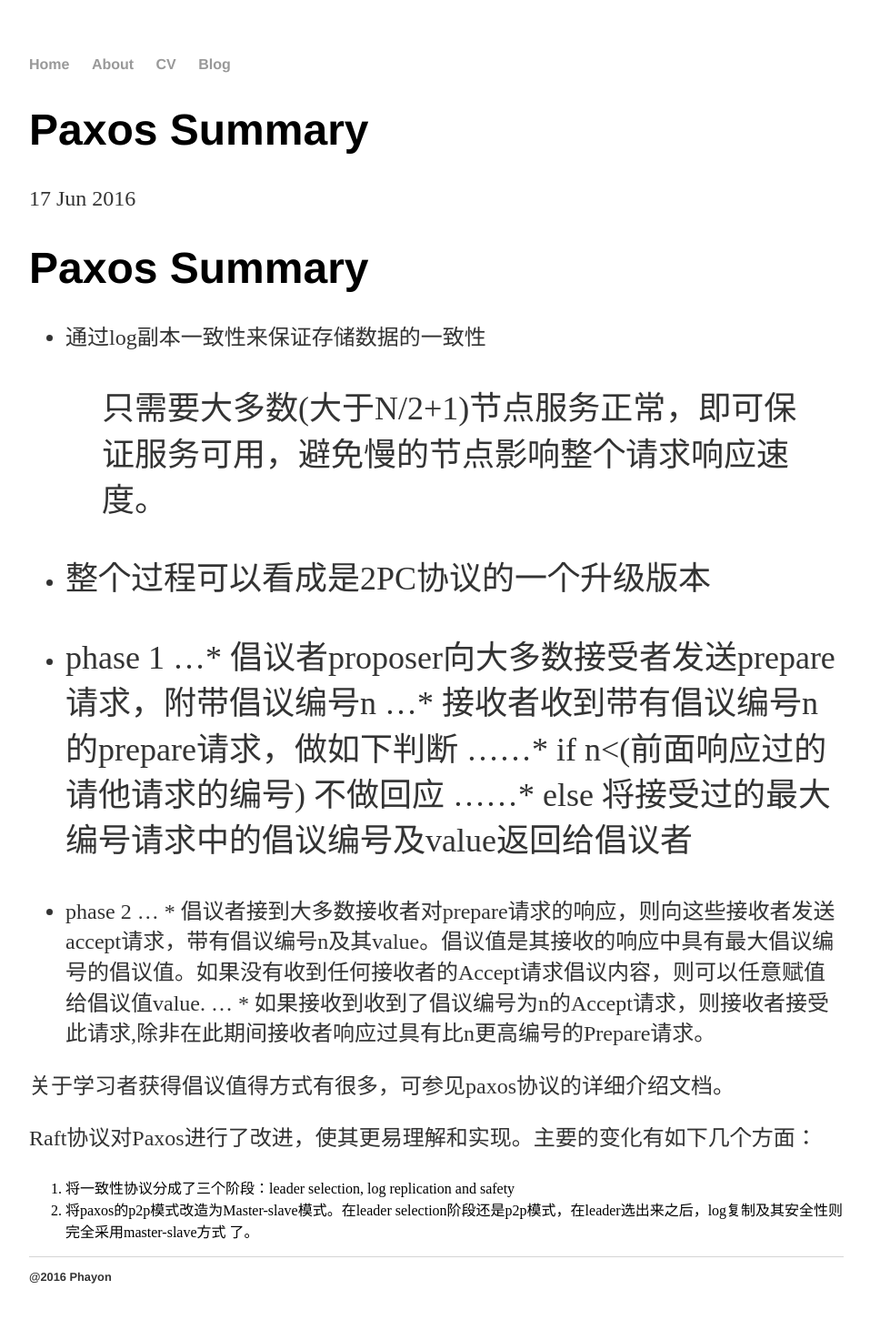
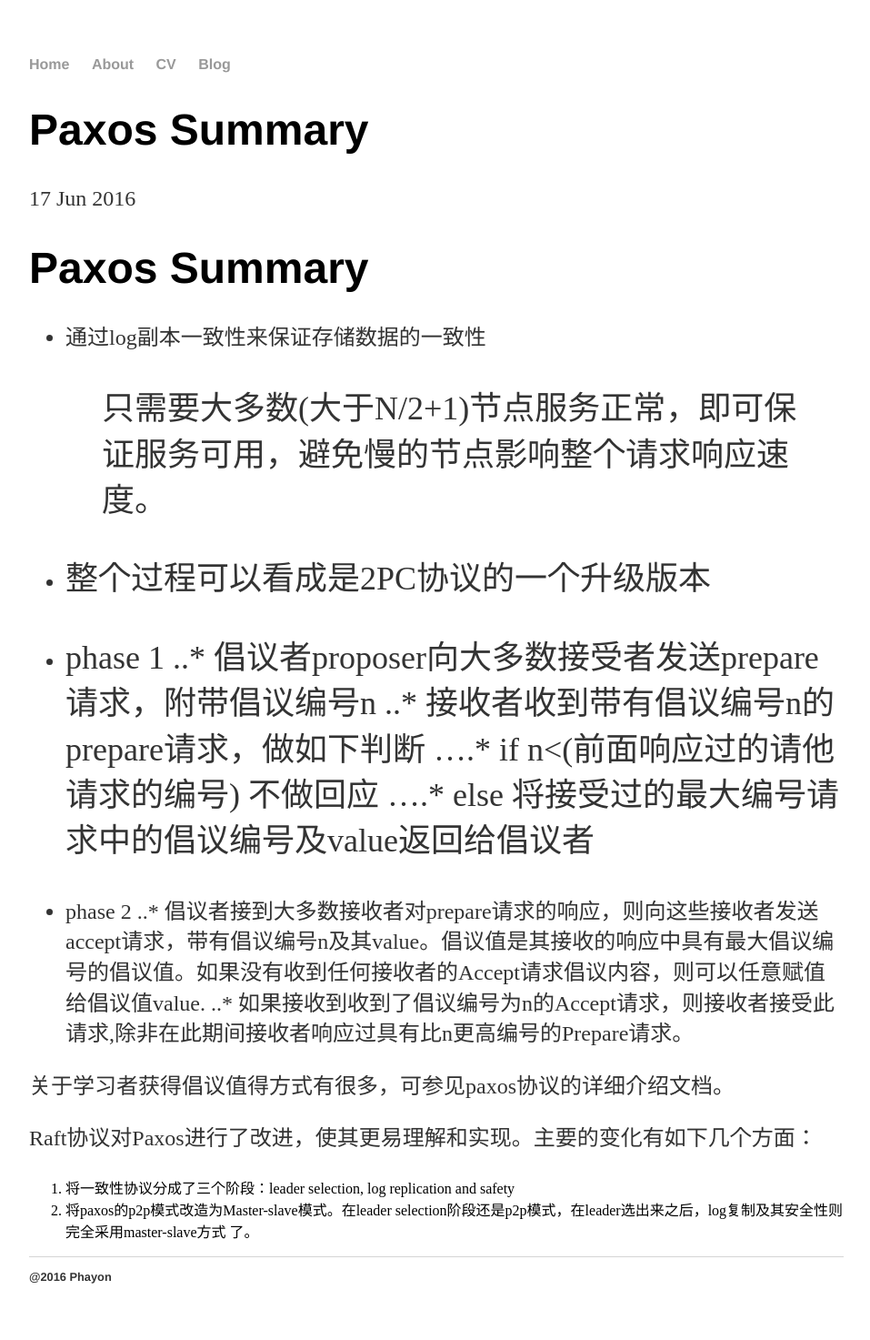
Before and after one commit to xtchenhui/blogs, a Jekyll site: the page built from _posts/2016-06-17-paxos summary.md, in a window 1280 px wide. Shown: the whole page at 91% size, without its empty margins (160-1117 px from the left). Built offline with Jekyll 4.4.1, drawn with Linux system fonts in a browser that asks for light colours.

```diff
--- a/_posts/2016-06-17-paxos summary.md
+++ b/_posts/2016-06-17-paxos summary.md
@@ -12,14 +12,14 @@ date: 2016-06-17
 - 整个过程可以看成是2PC协议的一个升级版本
 
 - phase 1
-...* 倡议者proposer向大多数接受者发送prepare请求，附带倡议编号n
-...* 接收者收到带有倡议编号n的prepare请求，做如下判断
-......* if n<(前面响应过的请他请求的编号) 不做回应
-......* else 将接受过的最大编号请求中的倡议编号及value返回给倡议者
+..* 倡议者proposer向大多数接受者发送prepare请求，附带倡议编号n
+..* 接收者收到带有倡议编号n的prepare请求，做如下判断
+....* if n<(前面响应过的请他请求的编号) 不做回应
+....* else 将接受过的最大编号请求中的倡议编号及value返回给倡议者
 
 - phase 2
-... * 倡议者接到大多数接收者对prepare请求的响应，则向这些接收者发送accept请求，带有倡议编号n及其value。倡议值是其接收的响应中具有最大倡议编号的倡议值。如果没有收到任何接收者的Accept请求倡议内容，则可以任意赋值给倡议值value.
-... * 如果接收到收到了倡议编号为n的Accept请求，则接收者接受此请求,除非在此期间接收者响应过具有比n更高编号的Prepare请求。
+..* 倡议者接到大多数接收者对prepare请求的响应，则向这些接收者发送accept请求，带有倡议编号n及其value。倡议值是其接收的响应中具有最大倡议编号的倡议值。如果没有收到任何接收者的Accept请求倡议内容，则可以任意赋值给倡议值value.
+..* 如果接收到收到了倡议编号为n的Accept请求，则接收者接受此请求,除非在此期间接收者响应过具有比n更高编号的Prepare请求。
 
 关于学习者获得倡议值得方式有很多，可参见paxos协议的详细介绍文档。
 
```
